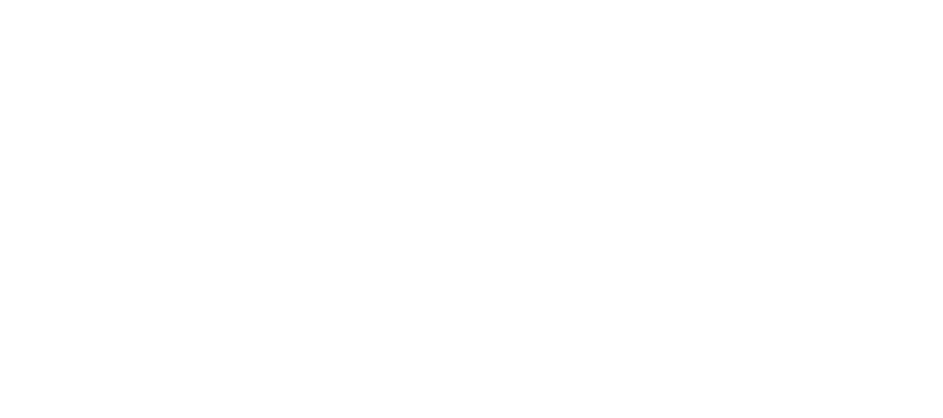
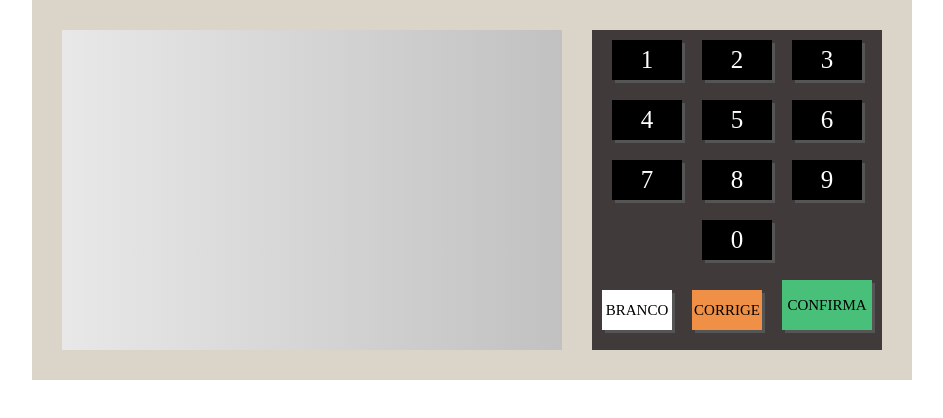
Before and after one commit to GideoneClementino/urna-eletronica, a plain HTML site: page index.html in a window 1280 px wide. Shown: the whole page, without its empty margins (168-1111 px from the left). Drawn offline with Linux system fonts and the light colour scheme.

Commit message:
Criação de botões e alinhamento de estruturas

```diff
--- a/index.html
+++ b/index.html
@@ -4,8 +4,38 @@
     <meta charset="UTF-8">
     <meta name="viewport" content="width=device-width, initial-scale=1.0">
     <title>Urna Eletrônica</title>
+    <link rel="stylesheet" href="style.css"/>
 </head>
 <body>
+    <div class="urna">
+        <div class="tela">
 
+        </div>
+        <div class="teclado">
+            <div class="teclado--linha">
+                <div class="teclado--botao">1</div>
+                <div class="teclado--botao">2</div>
+                <div class="teclado--botao">3</div>
+            </div>
+            <div class="teclado--linha">
+                <div class="teclado--botao">4</div>
+                <div class="teclado--botao">5</div>
+                <div class="teclado--botao">6</div>
+            </div>
+            <div class="teclado--linha">
+                <div class="teclado--botao">7</div>
+                <div class="teclado--botao">8</div>
+                <div class="teclado--botao">9</div>
+            </div>
+            <div class="teclado--linha">
+                <div class="teclado--botao">0</div>
+            </div>
+            <div class="teclado--linha">
+                <div class="teclado--botao botao--branco">BRANCO</div>
+                <div class="teclado--botao botao--corrige">CORRIGE</div>
+                <div class="teclado--botao botao--confirma">CONFIRMA</div>
+            </div>
+        </div>
+    </div>
 </body>
 </html>
--- a/style.css
+++ b/style.css
@@ -0,0 +1,63 @@
+body{
+    margin: 0;
+    display: flex;
+    justify-content: center;
+    align-items: center;
+}
+
+.urna {
+    background-color: #dbd5c9;
+    padding: 30px;
+    display: flex;
+}
+
+.tela {
+    width: 500px;
+    height: 320px;
+    background: linear-gradient(to right, #E8E8E8, #C1C1C1);
+}
+
+.teclado {
+    background-color: #403A3A;
+    margin-left: 30px;
+}
+
+.teclado--linha {
+    display: flex;
+    justify-content: center;
+    align-items: flex-end;
+}
+
+.teclado--botao {
+    width: 70px;
+    height: 40px;
+    background-color: #000;
+    color: #FFF;
+    font-size: 25px;
+    display: flex;
+    justify-content: center;
+    align-items: center;
+    margin: 10px;
+    cursor: pointer;
+    box-shadow: 3px 3px 0px #555;
+}
+
+.botao--branco {
+    background-color: #FFF;
+    color: #000;
+    font-size: 15px;
+}
+
+.botao--corrige {
+    background-color: #F09046;
+    color: #000;
+    font-size: 15px;
+}
+
+.botao--confirma {
+    background-color: #48C079;
+    color: #000;
+    font-size: 15px;
+    width: 90px;
+    height: 50px;
+}
```
